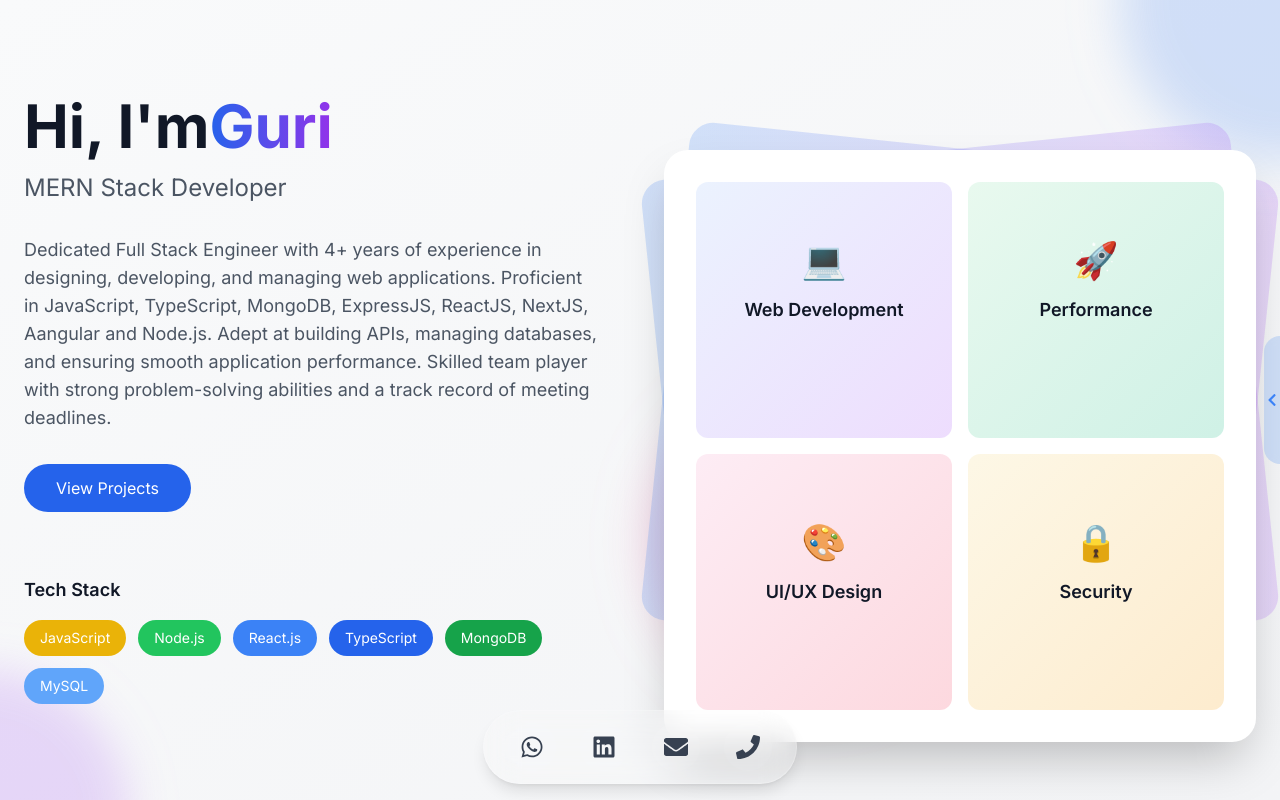
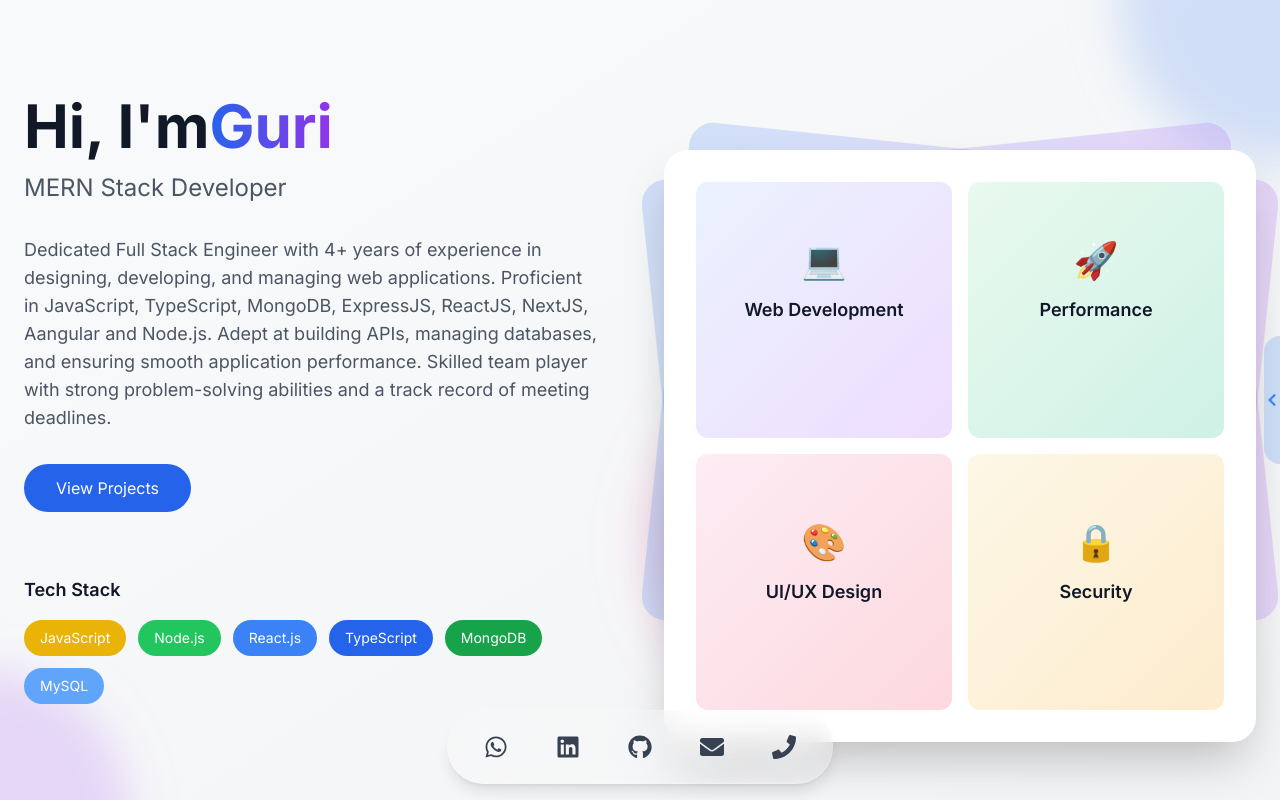
Before and after one commit to igurisandhu/igurisandhu, a Next.js app: page / in a window 1280 px wide. Shown: the top 800 px of the page. Built offline with nearby package versions, Linux system fonts and the light colour scheme.

Commit message:
feat: added github icon and link

```diff
--- a/src/components/SocialLinks.tsx
+++ b/src/components/SocialLinks.tsx
@@ -1,12 +1,13 @@
 'use client';
 
 import { useState, useEffect } from 'react';
-import { FaWhatsapp, FaLinkedin, FaEnvelope, FaPhone, FaComments } from 'react-icons/fa';
+import { FaWhatsapp, FaLinkedin, FaEnvelope, FaPhone, FaComments, FaGithub } from 'react-icons/fa';
 import { motion, AnimatePresence } from 'framer-motion';
 
 const socialLinks = [
   { icon: FaWhatsapp, label: 'WhatsApp', href: 'https://wa.me/+919569602213' },
   { icon: FaLinkedin, label: 'LinkedIn', href: 'https://linkedin.com/in/igurisandhu' },
+  { icon: FaGithub, label: 'GitHub', href: 'https://github.com/igurisandhu' },
   { icon: FaEnvelope, label: 'Email', href: 'mailto:igurisandhu@yahoo.com' },
   { icon: FaPhone, label: 'Phone', href: 'tel:+919569602213' },
 ];
```
